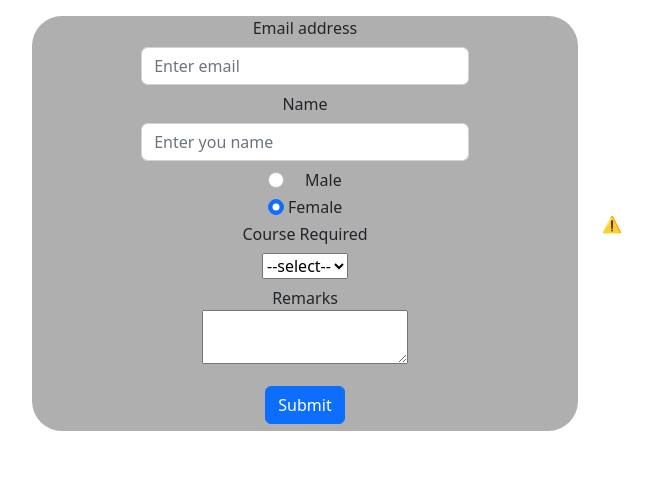
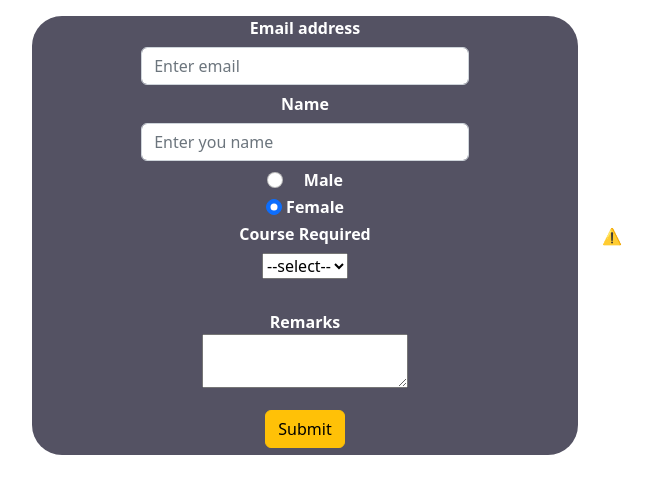
Before and after one commit to jaswanth7-git/LVC, a plain HTML site: page register.html in a window 1280 px wide. Shown: the whole page, without its empty margins (50-702 px from the left). Drawn offline with nearby package versions, Linux system fonts and the light colour scheme; no server answers.

Commit message:
new images added and some css changedin register and blog pages

```diff
--- a/register.html
+++ b/register.html
@@ -15,13 +15,15 @@
             max-width: 60%;
         }
         .frm{
-            background-color: #afafaf;
+            background-color: rgba(84,82,99,255);
             border-radius: 30px;
             height: 100%;
             width: 100%;
             /* height: 80%; */
         }
-
+b{
+  color: white;
+}
     </style>
     <script>
 
@@ -40,7 +42,11 @@
             </script>
 </head>
 <body>
-
+<style>
+  .form-group{
+    color: white;
+  }
+</style>
 <div class="container">
   <div class="row mt-3">
     <div class="col">
@@ -48,37 +54,39 @@
     <center>
         <form onsubmit="return fun1()" name="reg">
             <div class="form-group">
-              <label for="exampleInputEmail1">Email address</label>
+              <label for="exampleInputEmail1"> <b>Email address</b> </label>
               <input name="email" type="email" class="form-control" id="exampleInputEmail1" aria-describedby="emailHelp" placeholder="Enter email">
             </div>
             <div class="form-group">
-              <label for="exampleInputPassword1">Name</label>
+              <label for="exampleInputPassword1"><b>Name</b></label>
               <input name="name" type="text" class="form-control" id="exampleInputPassword1" placeholder="Enter you name">
             </div>
-            <div class="">
+            <div class="form-group">
                 <input name="gender" class="form-check-input" type="radio" name="exampleRadios" id="exampleRadios1" value="option1" checked>
                 <label class="form-check-label" for="exampleRadios1">
-                 &nbsp;  &nbsp; Male
+                 &nbsp;  &nbsp; <b>Male</b>
                 </label>
               </div>
-              <div class="">
+              <div class="form-group">
                 <input name="gender" class="form-check-input" type="radio" name="exampleRadios" id="exampleRadios1" value="option1" checked>
                 <label class="form-check-label" for="exampleRadios1">
-                 Female
+                 <b>Female</b>
                 </label>
               </div>
-              Course Required <br>
+               <div class="form-group">
+              <b>Course Required</b> <br>
               <select name="course" id="per">
                   <option value="select">--select--</option>
                   <option value="mean">MEAN</option>
                   <option value="mern">MERN</option>
                   <option value="devops">DEVOPS</option>
               </select>
+              </div>
               <br>
-              Remarks
+              <b>Remarks</b>
            <br>
            <textarea name="rem" type="text"></textarea><br>
-           <input class="btn btn-primary mt-3" type="submit">
+           <input class="btn btn-warning mt-3" type="submit">
 
           </form>
     </center>
@@ -86,7 +94,8 @@
     </div>
     <div class="col">
         <script src="https://unpkg.com/@lottiefiles/lottie-player@latest/dist/lottie-player.js"></script>
-        <lottie-player src="https://assets1.lottiefiles.com/packages/lf20_x3icjzbq.json"  background="transparent"  speed="1"  style="width: 100%; height: 100%;"  loop  autoplay></lottie-player>
+        <script src="https://unpkg.com/@lottiefiles/lottie-player@latest/dist/lottie-player.js"></script>
+<lottie-player src="https://assets9.lottiefiles.com/packages/lf20_tpa51dr0.json"  background="transparent"  speed="1"  style="width: 100%; height: 100%;"  loop  autoplay></lottie-player>
     </div>
   </div>
 
```
Also changed, not shown: blog.html (+8 -8 lines), images/dance.jpeg (added), images/music.jpg (added), images/sports.jpeg (added).
